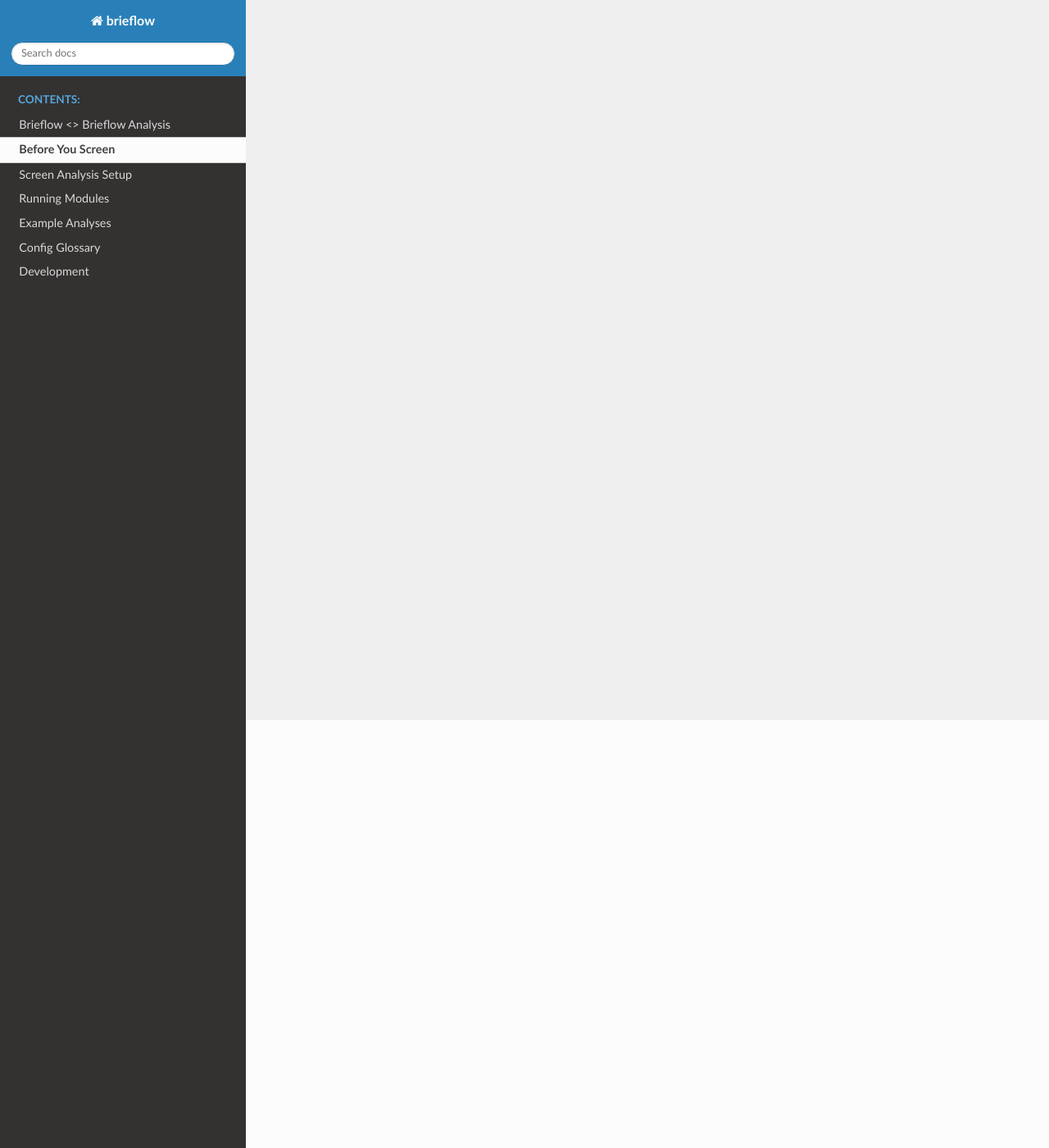
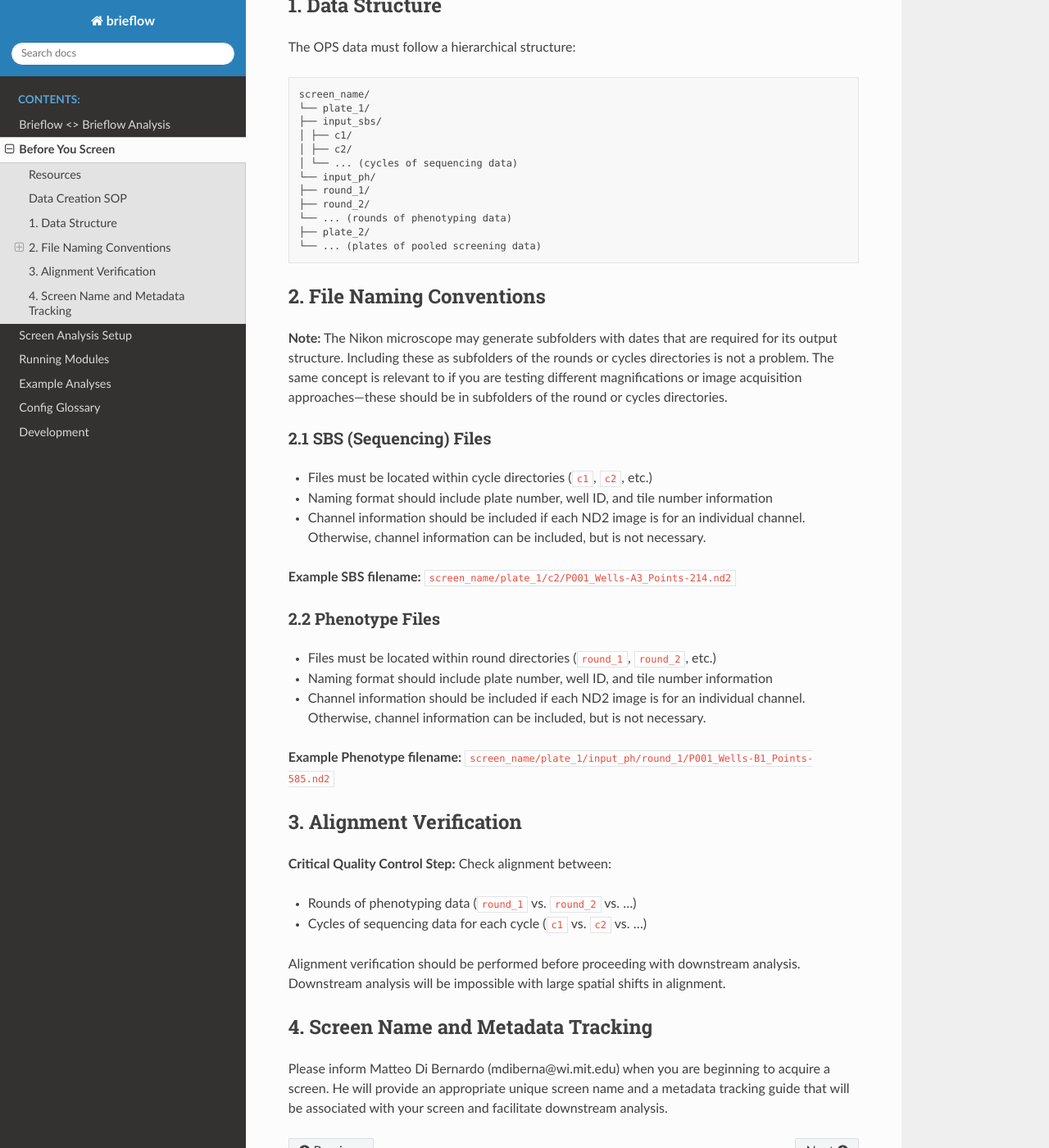
Before and after one commit to cheeseman-lab/brieflow, a Sphinx documentation site: the page built from docs/source/before_you_screen.md, in a window 1280 px wide and 1400 px high, scrolled down 522 px. Shown: the whole window at 82% size. Built offline with Sphinx 7.4.7 and the Read the Docs theme 3.1.0, drawn with Linux system fonts in a browser that asks for light colours; some of the changed text lies outside the part shown.

Commit message:
before you screen

````diff
--- a/docs/source/before_you_screen.md
+++ b/docs/source/before_you_screen.md
@@ -1 +1,64 @@
 # Before You Screen
+
+## Resources
+
+We highly recommend reviewing the following materials before screening:
+
+- Feldman, D., Funk, L., Le, A. et al. Pooled genetic perturbation screens with image‑based phenotypes. *Nat Protoc* 17, 476–512 (2022). [doi.org/10.1038/s41596-021-00653-8](https://doi.org/10.1038/s41596-021-00653-8)
+- Walton, R. T., Singh, A., Blainey, P. C. et al. Pooled genetic screens with image‑based profiling. *Mol Syst Biol* 18, e10768 (2022). [doi.org/10.15252/msb.202110768](https://doi.org/10.15252/msb.202110768)
+- Feldman, D., Singh, A., Schmid‑Burgk, J. L. et al. Optical pooled screens in human cells. *Cell* 179, 787–799.e17 (2019). [doi.org/10.1016/j.cell.2019.09.016](https://doi.org/10.1016/j.cell.2019.09.016)
+- Blainey Lab [OPS Protocols](https://blainey.mit.edu/protocols/).
+**Note**: Ignore the GitHub Repository as this is outdated!
+
+## Data Creation SOP
+
+## 1. Data Structure
+
+The OPS data must follow a hierarchical structure:
+
+```
+screen_name/
+└── plate_1/
+├── input_sbs/
+│ ├── c1/
+│ ├── c2/
+│ └── ... (cycles of sequencing data)
+└── input_ph/
+├── round_1/
+├── round_2/
+└── ... (rounds of phenotyping data)
+├── plate_2/
+└── ... (plates of pooled screening data)
+```
+
+## 2. File Naming Conventions
+
+**Note:** The Nikon microscope may generate subfolders with dates that are required for its output structure. Including these as subfolders of the rounds or cycles directories is not a problem. The same concept is relevant to if you are testing different magnifications or image acquisition approaches—these should be in subfolders of the round or cycles directories.
+
+### 2.1 SBS (Sequencing) Files
+
+- Files must be located within cycle directories (`c1`, `c2`, etc.)
+- Naming format should include plate number, well ID, and tile number information
+- Channel information should be included if each ND2 image is for an individual channel. Otherwise, channel information can be included, but is not necessary.
+
+**Example SBS filename:** `screen_name/plate_1/c2/P001_Wells-A3_Points-214.nd2`
+
+### 2.2 Phenotype Files
+
+- Files must be located within round directories (`round_1`, `round_2`, etc.)
+- Naming format should include plate number, well ID, and tile number information
+- Channel information should be included if each ND2 image is for an individual channel. Otherwise, channel information can be included, but is not necessary.
+
+**Example Phenotype filename:** `screen_name/plate_1/input_ph/round_1/P001_Wells-B1_Points-585.nd2`
+
+## 3. Alignment Verification
+
+**Critical Quality Control Step:** Check alignment between:
+- Rounds of phenotyping data (`round_1` vs. `round_2` vs. …)
+- Cycles of sequencing data for each cycle (`c1` vs. `c2` vs. …)
+
+Alignment verification should be performed before proceeding with downstream analysis. Downstream analysis will be impossible with large spatial shifts in alignment.
+
+## 4. Screen Name and Metadata Tracking
+
+Please inform Matteo Di Bernardo (mdiberna@wi.mit.edu) when you are beginning to acquire a screen. He will provide an appropriate unique screen name and a metadata tracking guide that will be associated with your screen and facilitate downstream analysis.
````
Also changed, not shown: docs/source/example_analyses.md (+1 -1 lines).
